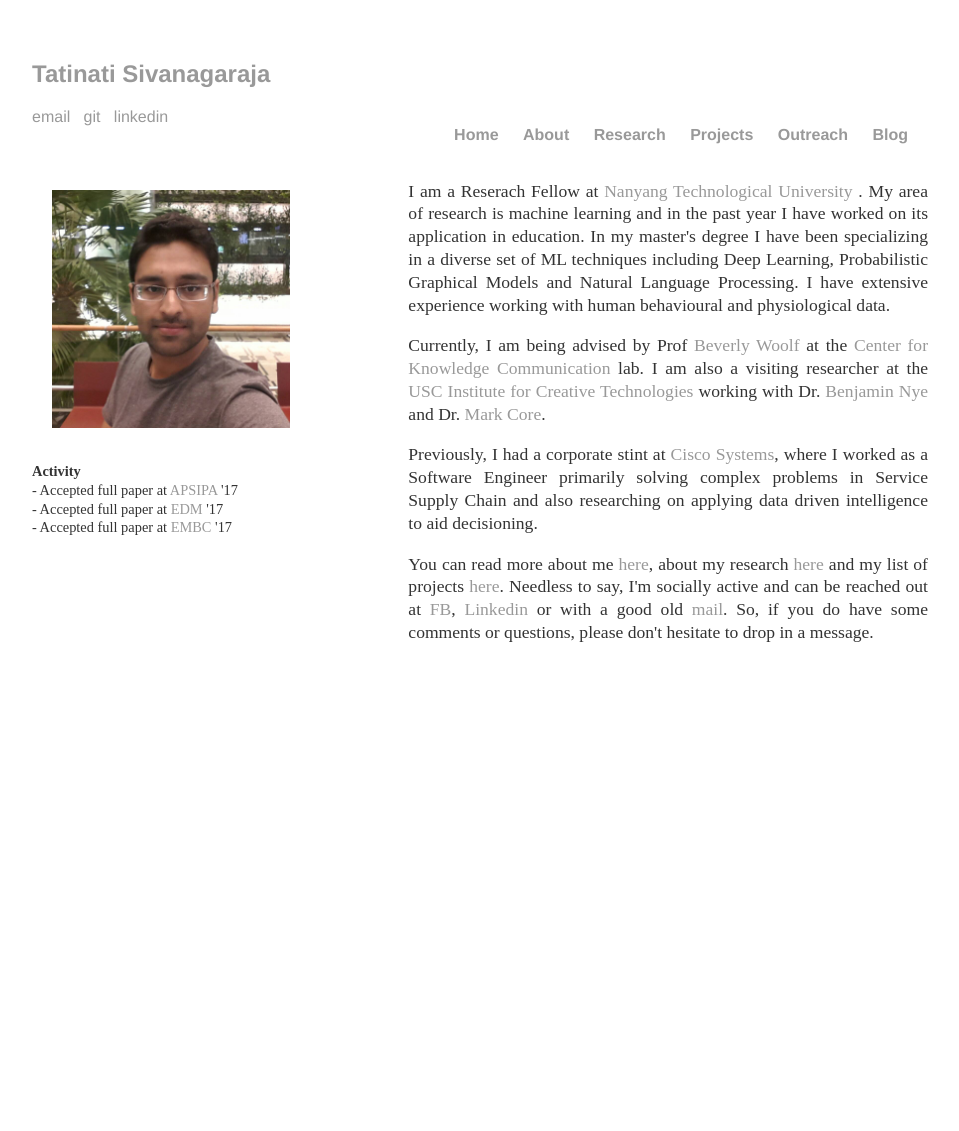
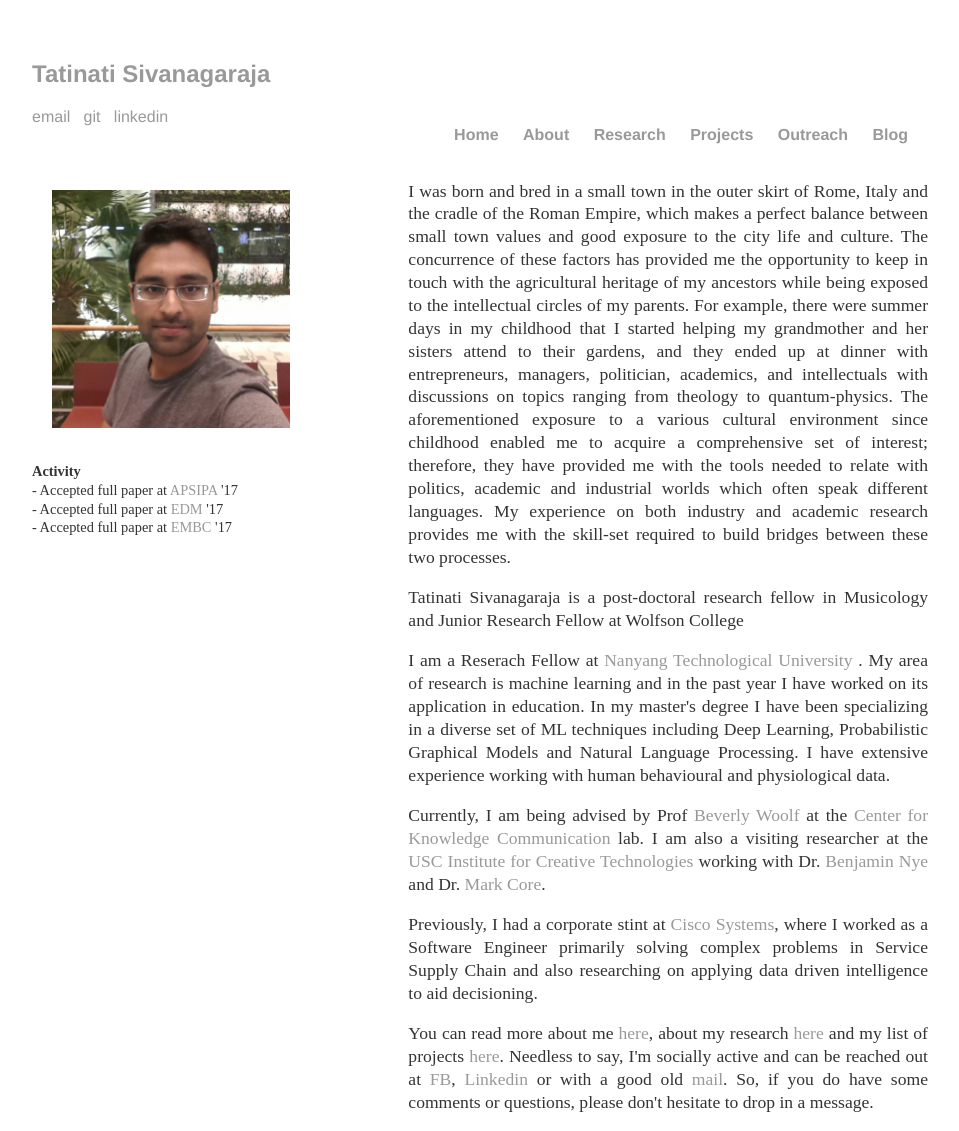
Before and after one commit to tatinati-writings/tatinati-writings.github.io, a Jekyll site: the page built from index.html, in a window 1280 px wide. Shown: the whole page, without its empty margins (160-1119 px from the left). Built offline with Jekyll 4.4.1, drawn with Linux system fonts in a browser that asks for light colours; before the commit the page ends 900 px from its top, so only the background shows below that.

Commit message:
personal info

```diff
--- a/index.html
+++ b/index.html
@@ -21,6 +21,9 @@ title: Tatinati Sivanagaraja
 </div>
 
 <div style="width: 58%; float:right;  position: relative;">
+  <p>I was born and bred in a small town in the outer skirt of Rome, Italy and the cradle of the Roman Empire, which makes a perfect balance between small town values and good exposure to the city life and culture. The concurrence of these factors has provided me the opportunity to keep in touch with the agricultural heritage of my ancestors while being exposed to the intellectual circles of my parents. For example, there were summer days in my childhood that I started helping my grandmother and her sisters attend to their gardens, and they ended up at dinner with entrepreneurs, managers, politician, academics, and intellectuals with discussions on topics ranging from theology to quantum-physics. The aforementioned exposure to a various cultural environment since childhood enabled me to acquire a comprehensive set of interest; therefore, they have provided me with the tools needed to relate with politics, academic and industrial worlds which often speak different languages. My experience on both industry and academic research provides me with the skill-set required to build bridges between these two processes.<p>
+
+  Tatinati Sivanagaraja is a post-doctoral research fellow in Musicology and Junior Research Fellow at Wolfson College
   <p>I am a Reserach Fellow at <a href="http://www.ntu.edu.sg/">Nanyang Technological University </a>. My area of research is machine learning and in the past year I have worked on its application in education. In my master's degree I have been specializing in a diverse set of ML techniques including Deep Learning, Probabilistic Graphical Models and Natural Language Processing. I have extensive experience working with human behavioural and physiological data.</p> <!-- I dream of a world where every child irrespective of their background has an unbiased opportunity to learn their field of interest. </p>-->
 
   <p>Currently, I am being advised by Prof <a href="http://centerforknowledgecommunication.com/05bpwabout.html">Beverly Woolf</a> at the <a href="http://centerforknowledgecommunication.com/index.html">Center for Knowledge Communication</a> lab. I am also a visiting researcher at the <a href="http://ict.usc.edu/">USC Institute for Creative Technologies </a> working with Dr. <a href ="https://sites.google.com/site/benjaminnye/"> Benjamin Nye</a> and Dr. <a href="http://people.ict.usc.edu/~core/"> Mark Core</a>. </p>
```
